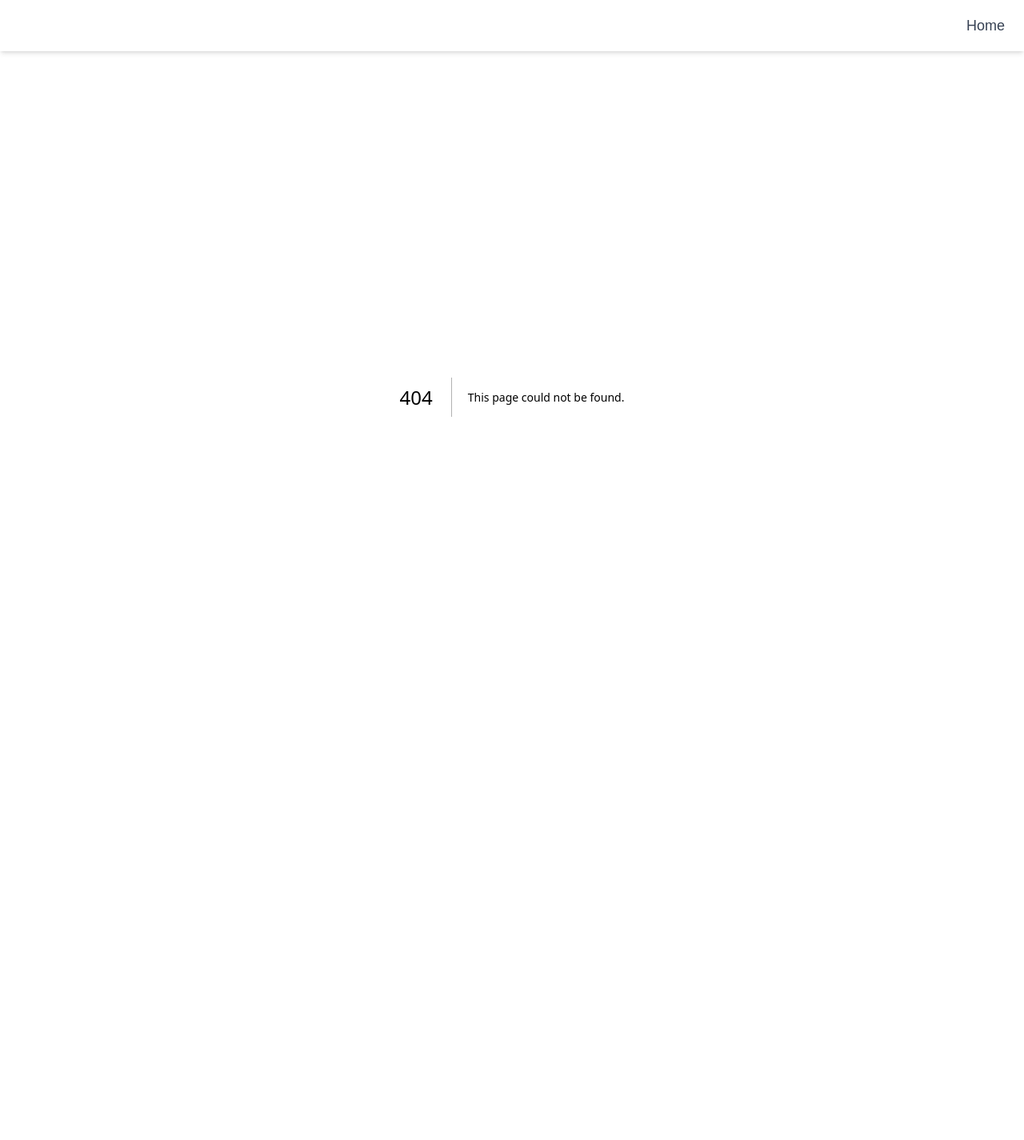
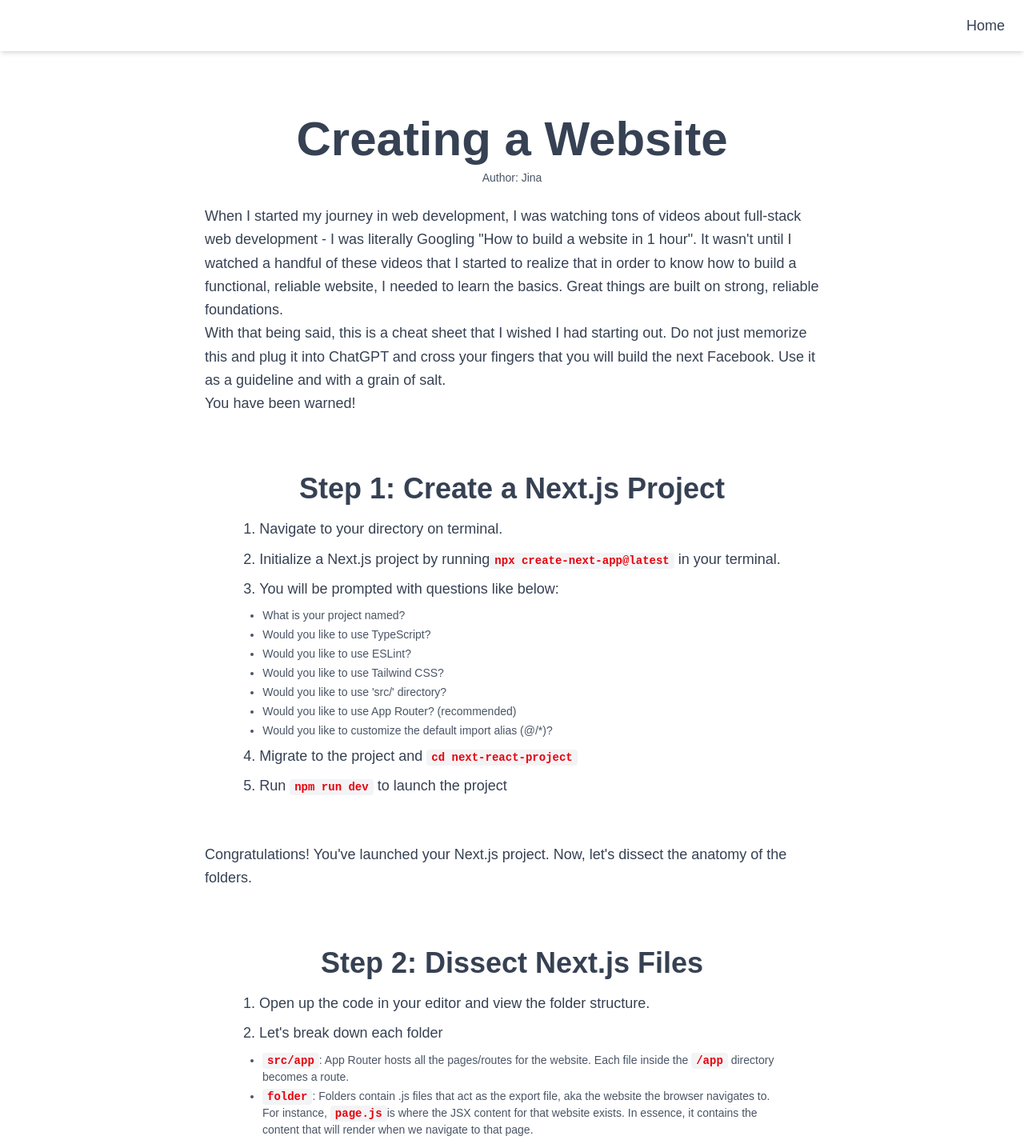
Before and after one commit to popobunns/full-stack-notes, a Next.js app: page /website in a window 1280 px wide. Before the commit this address had no page. Shown: the top 1425 px of the page at 80% size. Before the commit the page ends 928 px from the top, so only its background shows below. Built offline with nearby package versions, Linux system fonts and the light colour scheme.

Commit message:
Typed Creating a Website page

```diff
--- /dev/null
+++ b/src/app/basics/page.js
@@ -0,0 +1,7 @@
+export default function Home() {
+    return (
+        <main className="parent-container">
+          <h1 className="page-title">How Servers and Browsers Interact</h1>
+        </main>
+      );
+}
--- a/src/app/globals.css
+++ b/src/app/globals.css
@@ -1,6 +1,3 @@
-@tailwind base;
-@tailwind components;
-@tailwind utilities;
 @import "tailwindcss";
 
 :root {
@@ -35,3 +32,28 @@
 .parent-container{
   @apply flex flex-col items-center justify-start px-8 pt-4 w-full;
 }
+
+.author{
+  @apply text-sm text-gray-600 mt-2 mb-6;
+}
+
+.body{
+  @apply text-base sm:text-lg text-gray-700 leading-relaxed max-w-3xl text-left mb-4;
+}
+
+.subheading{
+  @apply text-2xl sm:text-3xl md:text-4xl font-semibold text-gray-700 text-center mt-8;
+
+}
+.ordered-list {
+  @apply list-decimal list-inside text-gray-700 text-left max-w-2xl mt-4 mb-8 space-y-2;
+}
+
+.ordered-item {
+  @apply text-base sm:text-lg leading-relaxed;
+}
+
+.inline-code {
+  @apply font-semibold bg-gray-100 text-red-600 px-1.5 py-0.5 rounded text-sm;
+  font-family: "Courier New", Courier, "Lucida Console", monospace;
+}
--- a/src/app/page.js
+++ b/src/app/page.js
@@ -7,6 +7,11 @@
       <h1 className="text-4xl sm:text-5xl md:text-6xl font-extrabold text-gray-800 text-center mt-20">Full Stack Web Development Notes</h1>
 
       <ul className="mt-12 space-y-4 text-xl text-gray-700">
+      <li>
+          <Link href="/basics" className="hover:text-blue-600">
+          How Servers and Browsers Interact
+          </Link>
+        </li>
         <li>
           <Link href="/javascript" className="hover:text-blue-600">
           JavaScript
@@ -27,6 +32,11 @@
           Next.js
           </Link>
         </li>
+        <li>
+          <Link href="/website" className="hover:text-blue-600">
+          Creating a Website
+          </Link>
+        </li>
       </ul>
     </main>
 
--- /dev/null
+++ b/src/app/website/page.js
@@ -0,0 +1,135 @@
+import Link from "next/Link";
+export default function Home() {
+    return (
+      <main className="parent-container">
+        <h1 className="page-title">Creating a Website</h1>
+
+        {/* Author Note*/}
+        <p className="author">Author: Jina</p>
+
+        {/* Body Text */}
+        <p className="body">When I started my journey in web development, I was watching tons
+          of videos about full-stack web development - I was literally Googling "How to build
+          a website in 1 hour". It wasn't until I watched a handful of these videos that I
+          started to realize that in order to know how to build a functional, reliable website,
+          I needed to learn the basics. Great things are built on strong, reliable foundations.
+          <br/>
+          With that being said, this is a cheat sheet that I wished I had starting out.
+          Do not just memorize this and plug it into ChatGPT and cross your fingers that you
+          will build the next Facebook. Use it as a guideline and with a grain of salt.
+          <br/>
+          You have been warned!
+        </p>
+        {/* List Section */}
+        <br/>
+
+        {/* Section Create Next.js Project */}
+        <h3 className="subheading">Step 1: Create a Next.js Project</h3>
+        <ol className="ordered-list">
+          <li className="ordered-item">Navigate to your directory on terminal.</li>
+          <li className="ordered-item">Initialize a Next.js project by running
+            <code className="inline-code">npx create-next-app@latest</code> in your terminal.</li>
+          <li className="ordered-item">You will be prompted with questions like below:</li>
+            <ul className="ml-6 list-disc space-y-1 mt-2 text-gray-600 text-sm">
+              <li>What is your project named? </li>
+              <li>Would you like to use TypeScript?</li>
+              <li>Would you like to use ESLint?</li>
+              <li>Would you like to use Tailwind CSS?</li>
+              <li>Would you like to use 'src/' directory?</li>
+              <li>Would you like to use App Router? (recommended)</li>
+              <li>Would you like to customize the default import alias (@/*)?</li>
+            </ul>
+          <li className="ordered-item">Migrate to the project and <code className="inline-code">
+            cd next-react-project</code> </li>
+          <li className="ordered-item">Run <code className="inline-code">npm run dev</code> to launch the project</li>
+        </ol>
+        <br/>
+        <p className="body">Congratulations! You've launched your Next.js project.
+          Now, let's dissect the anatomy of the folders.
+        </p>
+        <br/>
+
+        {/* Section Analyze Structure */}
+        <h3 className="subheading">Step 2: Dissect Next.js Files</h3>
+        <ol className="ordered-list">
+          <li className="ordered-item">Open up the code in your editor and view the folder structure.</li>
+          <li className="ordered-item">Let's break down each folder</li>
+          <ul className="ml-6 list-disc space-y-1 mt-2 text-gray-600 text-sm">
+            <li>
+              <code className="inline-code">src/app</code>: App Router hosts all the pages/routes for the website. Each file inside
+              the <code className="inline-code">/app</code> directory becomes a route.
+            </li>
+            <li>
+              <code className="inline-code">folder</code>: Folders contain .js files that act as the export file,
+              aka the website the browser navigates to. For instance, <code className="inline-code">page.js</code>
+              is where the JSX content for that website exists. In essence, it contains the content that will render
+              when we navigate to that page.
+            </li>
+            <li>
+              Notice that on each of the files, you will see syntax that exports a React component:
+              <br/>
+              <code className="inline-code">export default function Home() ...</code>
+              <br/>
+              This is telling Next.js what to export when this page is navigated to.
+            </li>
+            <li>
+              <code className="inline-code">global.css</code> houses all the styling for custom classes you create in Tailwind CSS or CSS.
+            </li>
+            <li>
+            <code className="inline-code">layout.js</code> defines the metadata/html content that is shared across
+            all pages in your website. In essence, it is like a global wrapper for your app's structure.
+            </li>
+
+          </ul>
+        </ol>
+
+         {/* Creating New Pages */}
+         <h3 className="subheading">Step 3: Create New Pages</h3>
+        <ol className="ordered-list">
+          <li className="ordered-item">
+            Create a folder and name it something meaningful (eg <code className="inline-code">contact</code>)
+          </li>
+          <li className="ordered-item">
+            Create a file within that folder that will host all the content for that page
+            (eg <code className="inline-code">page.js</code>)
+          </li>
+          <li className="ordered-item">
+            Within that file, create an exportable React Component a file within that folder that will host all the content for that page
+            (eg <code className="inline-code">export default function ComponentName() ...</code>)
+          </li>
+          <li className="ordered-item">
+            Customize your page to meet the requirements for your website. Use Tailwind CSS to customize the design.
+            Here is a website that you can refer to when designing in Tailwind CSS:
+              <Link href="https://tailwindcss.com/docs/installation/using-vite"
+              target="_blank"
+              rel="noopener noreferrer"
+              className="text-blue-600 underline hover:text-blue-800">
+                Tailwind CSS Guide
+              </Link>
+          </li>
+          </ol>
+
+      {/* Routing Pages */}
+      <h3 className="subheading">Step 4: Connecting Your Pages</h3>
+      Once you've created your pages, it's time to start routing them to each other so
+      you can navigate between the different pages in your website.
+        <ol className="ordered-list">
+          <li className="ordered-item">
+            If you are navigating to a page inside your Next.js app (eg /home or /about page),
+            use the <code className="inline-code">&lt;Link&gt; &lt;/Link&gt;</code>.
+            This tag is a React component provided by Next.js that allows you to conduct internal navigation.
+          </li>
+          <li className="ordered-item">
+
+          </li>
+          <li className="ordered-item">
+
+          </li>
+          <li className="ordered-item">
+
+          </li>
+          </ol>
+
+      </main>
+    );
+  }
```
